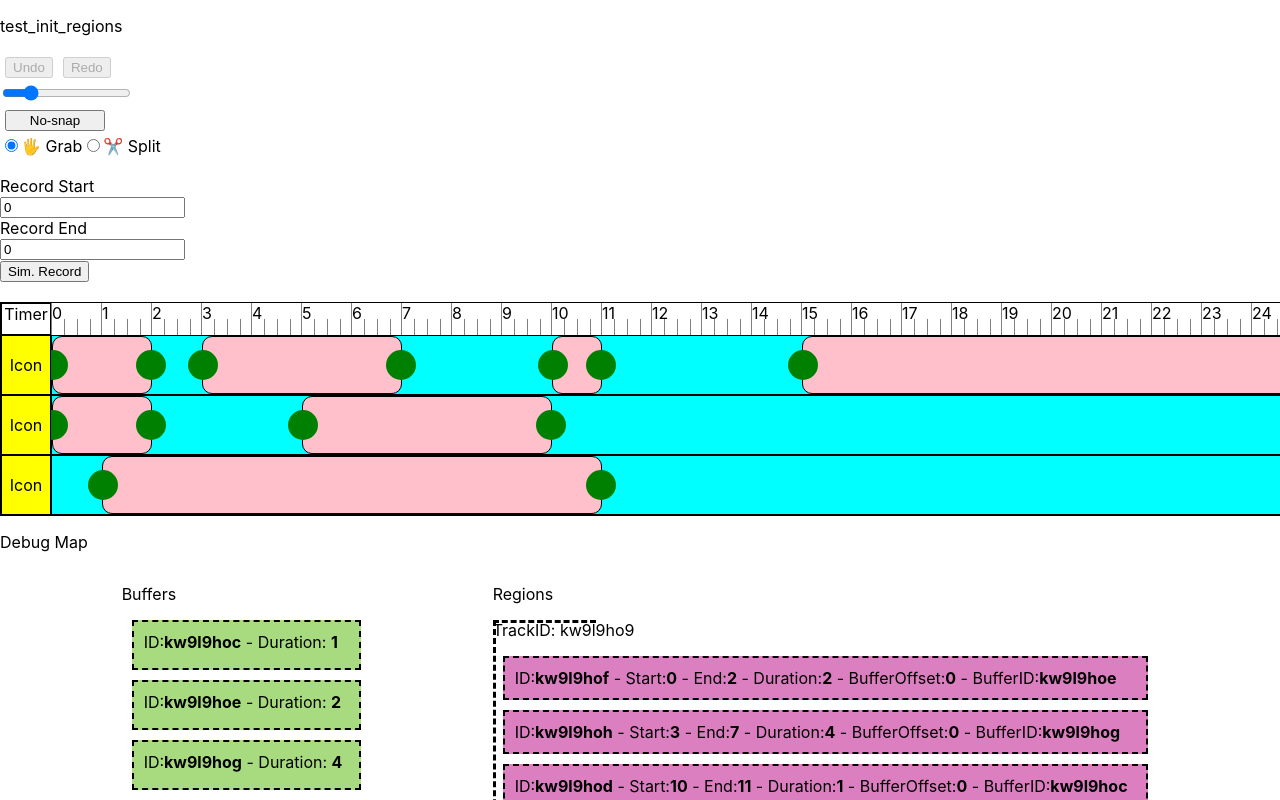
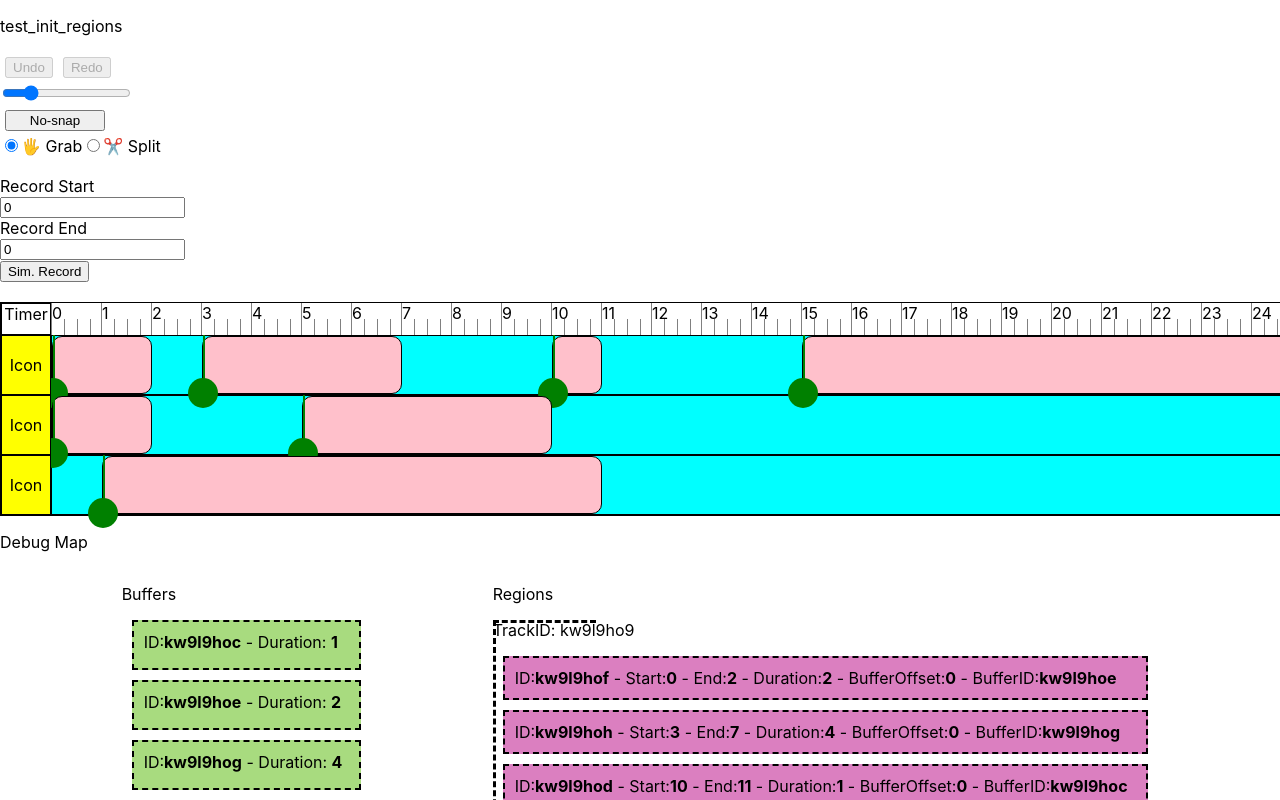
Before and after one commit to purewack/melonJuice-web, a React (Create React App) app: page / in a window 1280 px wide. Shown: the top 800 px of the page. Built offline with nearby package versions, Linux system fonts and the light colour scheme.

Commit message:
wip cut handle

```diff
--- a/src/components/AudioRegion.js
+++ b/src/components/AudioRegion.js
@@ -12,10 +12,9 @@ const AudioRegion = ({region, selectedRegion, onSelect, trackInfo, tracksDispatc
   const rFadeOut = (editorStats.barLength*region.rFadeIn)
   const maxHeight = (editorStats.trackHeight)
   const selected = selectedRegion && selectedRegion.regionId === region.regionId
-  const snap = {size: editorStats.barLength, grain: editorStats.snapGrain}
 
   const selectHandler = ()=>{
-    if(selectedRegion && selectedRegion.id === region.id)
+    if(selectedRegion)
     onSelect(null)
     else
     onSelect(region)
@@ -23,6 +22,8 @@ const AudioRegion = ({region, selectedRegion, onSelect, trackInfo, tracksDispatc
   const [rrDuration, setRRDuration] = useState(0)
   const [rrOffset, setRROffset] = useState(0)
   const [rrTransform, setRRTransform] = useState(0)
+  const [rcTransform, setRCTransform] = useState(0)
+  const [cutPos, setCutPos] = useState(0)
 
   const onChangeDurationHandler = (stats)=>{
     setRRDuration(stats.dxx)
@@ -34,6 +35,13 @@ const AudioRegion = ({region, selectedRegion, onSelect, trackInfo, tracksDispatc
   }
   const onChangeGrabHandler = ({dxx})=>{
     setRRTransform(`translateX(${dxx}px)`)
+  }
+  const onChangeCutHandler = ({dxx, dyy})=>{
+    const tt = `translateX(${cutPos + dxx}px)`
+    setRCTransform(tt)
+  }
+  const onEndCutHandler = ({dxx,dyy}) => {
+    setCutPos(cutPos + dxx)
   }
 
   const onEndDurationHandler = ({dxx})=>{
@@ -55,12 +63,13 @@ const AudioRegion = ({region, selectedRegion, onSelect, trackInfo, tracksDispatc
        jumpRelativeTracks:0,
       })
   }
-  const onEndGrabHandler = ({dxx})=>{
-    if(dxx === 0) {
+  const onEndGrabHandler = ({dxx, dyy})=>{
+    if(dxx === 0 && dyy === 0) {
       selectHandler()
       return
     }
-      const ro = (rOffset + dxx)/editorStats.barLength
+    if(dxx === 0) return
+    const ro = (rOffset + dxx)/editorStats.barLength
       tracksDispatch({
        type:'update_region',
        updatedRegion: {...region, rOffset:ro},
@@ -93,16 +102,24 @@ const AudioRegion = ({region, selectedRegion, onSelect, trackInfo, tracksDispatc
     right: undefined,
     left: -15,
   }
+  const styleCutHandle = {
+    ...styleDurationHandle,
+    right:undefined,
+    bottom:-15,
+    left:-15,
+    transform:rcTransform,
+  }
+  const styleCutHandleLine = {
+    height: editorStats.trackHeight-2,
+    width:2,
+    left:0,
+    bottom:0,
+    transform:rcTransform,
+  }
 
   return(<>
-  <PointerHandle snap={snap} onChange={onChangeGrabHandler} onEnd={onEndGrabHandler}>
+  <PointerHandle onChange={onChangeGrabHandler} onEnd={onEndGrabHandler}>
   <div style={styleRegion} className={selected ? 'AudioRegion AudioRegionSelected' : 'AudioRegion'}>
-
-    {
-      <PointerHandle snap={snap} onChange={onChangeOffsetHandler} onEnd={onEndOffsetHandler}>
-        <div className="AudioRegionOffsetHandle" style={styleOffsetHandle}></div>
-      </PointerHandle>
-    }
 
     {/* {rDuration ?
       <svg style={{pointerEvents:"none"}} width={rDuration} height={maxHeight}>
@@ -112,11 +129,24 @@ const AudioRegion = ({region, selectedRegion, onSelect, trackInfo, tracksDispatc
       </svg>
     : null} */}
 
+    {/* {
+      <PointerHandle onChange={onChangeOffsetHandler} onEnd={onEndOffsetHandler}>
+        <div className="AudioRegionOffsetHandle" style={styleOffsetHandle}></div>
+      </PointerHandle>
+    }
+
     {
-      <PointerHandle snap={snap} onChange={onChangeDurationHandler} onEnd={onEndDurationHandler}>
+      <PointerHandle onChange={onChangeDurationHandler} onEnd={onEndDurationHandler}>
         <div className="AudioRegionDurationHandle" style={styleDurationHandle}></div>
       </PointerHandle>
-    }
+    } */}
+
+    {<>
+      <PointerHandle shouldSnapToFirstDirection onChange={onChangeCutHandler} onEnd={onEndCutHandler}>
+        <div className="AudioRegionCutHandle" style={styleCutHandle}></div>
+      </PointerHandle>
+      <div className="AudioRegionCutHandleLine" style={styleCutHandleLine}></div>
+    </>}
 
     <p className='AudioRegionDebugTooltip'>{region.regionId}</p>
   </div>
--- a/src/css/AudioRegion.css
+++ b/src/css/AudioRegion.css
@@ -61,3 +61,13 @@ svg {
 .AudioRegionCut:hover {
     cursor: pointer;
 }
+
+.AudioRegionCutHandle{
+    border-radius:'50%';
+    background:'green';
+    position:'absolute';
+}
+.AudioRegionCutHandleLine{
+    position:absolute;
+    background:green;
+}
--- a/src/interfaces/PointerHandle.js
+++ b/src/interfaces/PointerHandle.js
@@ -1,44 +1,65 @@
 import {useRef, useState, Children, cloneElement}from 'react'
 
-const PointerHandle = ({ snap, onStart, onEnd, onChange, children }) => {
+const PointerHandle = ({ onStart, onEnd, onChange, shouldSnapToFirstDirection, children }) => {
     const prevStats = useRef();
 
     const getPointer = (e, type) => {
-      return type === "touches" ? e.touches[0].clientX : e.clientX;
-    };
-
-    const calcSnap = (x) => {
-      if (snap.grain) {
-        let b = snap.size / snap.grain;
-        let l = Math.floor(x / b) * b;
-        return l;
-      }
-      return x;
+      return type === "touches" ? [e.touches[0].clientX, e.touches[0].clientY] : [e.clientX, e.clientY];
     };
 
     const pointermove = (e, type) => {
       e.preventDefault();
       e.stopPropagation();
-      const x = getPointer(e, type);
+      const [x,y] = getPointer(e, type);
+
       prevStats.current.dx = x - prevStats.current.px;
       const tx = prevStats.current.ix + prevStats.current.dx;
+
+      prevStats.current.dy = y - prevStats.current.py;
+      const ty = prevStats.current.iy + prevStats.current.dy;
+
+      if(shouldSnapToFirstDirection ){
+        if(!prevStats.current.passedStartMargin){
+          const passMargin = 10
+          if(Math.abs(prevStats.current.dx) > passMargin){
+            prevStats.current.passedStartMargin = 'x'
+          }
+          else if(Math.abs(prevStats.current.dy) > passMargin){
+            prevStats.current.passedStartMargin = 'y'
+          }
+        }
+        else
+          onChange({
+            dxx: prevStats.current.passedStartMargin === 'x' ? prevStats.current.dx : 0,
+            dyy: prevStats.current.passedStartMargin === 'y' ? prevStats.current.dy : 0,
+          })
+        return
+      }
+
       //if (tx >= 0)
       onChange({
-        dxx: calcSnap(prevStats.current.dx)
+        dxx: (prevStats.current.dx),
+        dyy: (prevStats.current.dy)
       });
     };
 
     const pointerdown = (e, type) => {
       e.preventDefault();
       e.stopPropagation();
-      const x = getPointer(e, type);
+      const [x,y] = getPointer(e, type);
       const targetBox = e.target.getBoundingClientRect();
+
       prevStats.current = {
         targetBox,
         ix: targetBox.left - e.target.offsetLeft,
         px: x,
-        dx: 0
+        dx: 0,
+        iy: targetBox.top - e.target.offsetTop,
+        py: y,
+        dy: 0,
+        passedStartMargin: null,
       };
+
       //onStart({...prevStats.current})
       window.addEventListener("mousemove", pointermove);
       window.addEventListener("mouseup", pointerup);
@@ -47,11 +68,22 @@ const PointerHandle = ({ snap, onStart, onEnd, onChange, children }) => {
     const pointerup = (e, type) => {
       e.preventDefault();
       e.stopPropagation();
-      onEnd({
-        dxx: calcSnap(prevStats.current.dx)
-      });
+
       window.removeEventListener("mousemove", pointermove);
       window.removeEventListener("mouseup", pointerup);
+
+      if(shouldSnapToFirstDirection ){
+        onEnd({
+          dxx: prevStats.current.passedStartMargin === 'x' ? prevStats.current.dx : 0,
+          dyy: prevStats.current.passedStartMargin === 'y' ? prevStats.current.dy : 0,
+        })
+        return
+      }
+
+      onEnd({
+        dxx: (prevStats.current.dx),
+        dyy: (prevStats.current.dy)
+      });
     };
 
     return Children.only(
```
